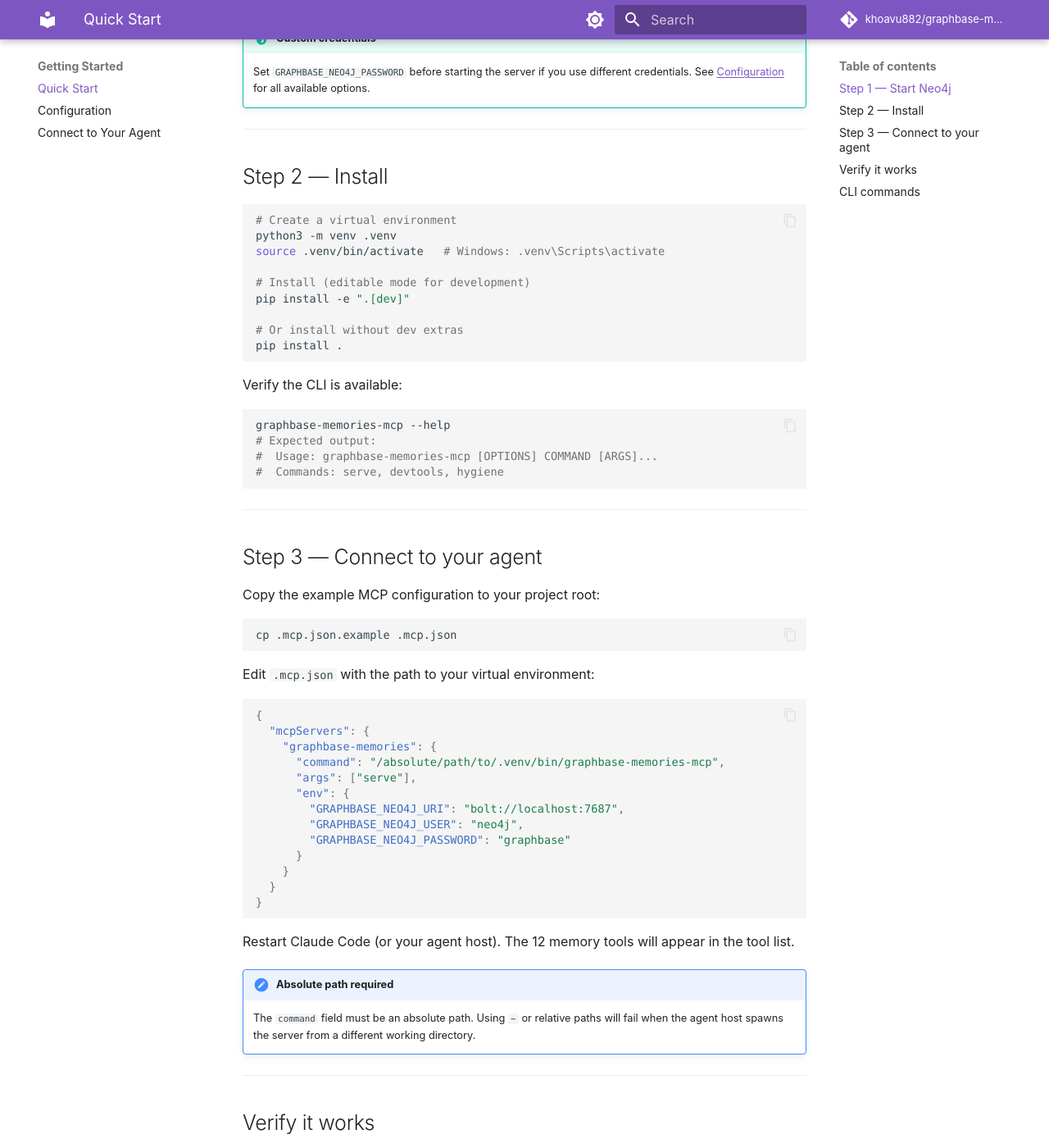
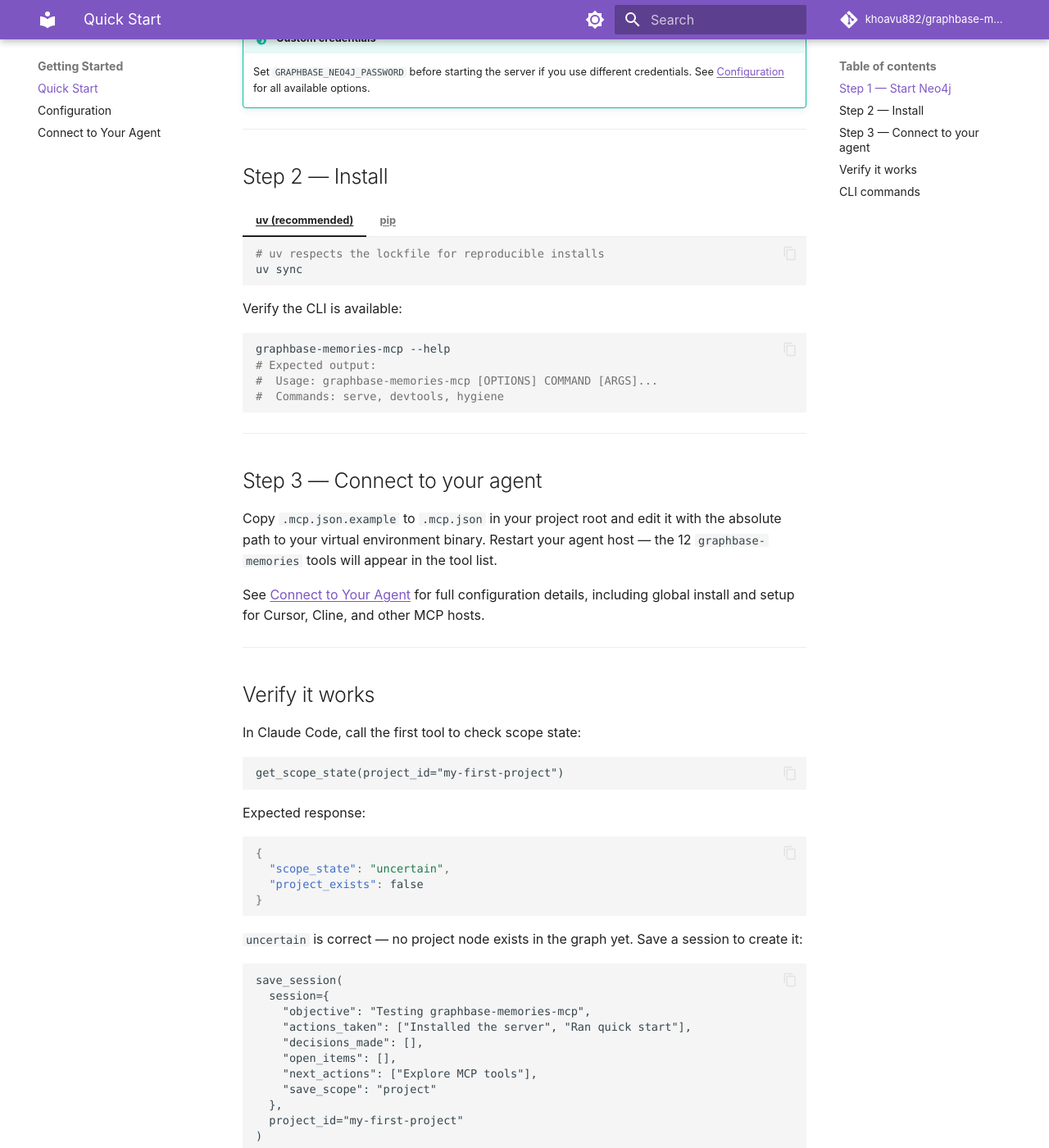
Before and after one commit to khoavu882/graphbase-memories-mcp, an MkDocs documentation site: the page built from docs/quickstart.md, in a window 1280 px wide and 1400 px high, scrolled down 628 px. Shown: the whole window at 82% size. Built offline with MkDocs 1.6.1 and Material for MkDocs 9.7.7, drawn with Linux system fonts in a browser that asks for light colours; comment, search, counter and statistics services are not loaded.

Commit message:
docs(site): fix accuracy issues and improve install guidance

````diff
--- a/docs/quickstart.md
+++ b/docs/quickstart.md
@@ -29,17 +29,26 @@
 
 ## Step 2 — Install
 
-```bash
-# Create a virtual environment
-python3 -m venv .venv
-source .venv/bin/activate   # Windows: .venv\Scripts\activate
+=== "uv (recommended)"
 
-# Install (editable mode for development)
-pip install -e ".[dev]"
+    ```bash
+    # uv respects the lockfile for reproducible installs
+    uv sync
+    ```
 
-# Or install without dev extras
-pip install .
-```
+=== "pip"
+
+    ```bash
+    # Create a virtual environment
+    python3 -m venv .venv
+    source .venv/bin/activate   # Windows: .venv\Scripts\activate
+
+    # Install (editable mode for development)
+    pip install -e ".[dev]"
+
+    # Or install without dev extras
+    pip install .
+    ```
 
 Verify the CLI is available:
 
@@ -54,35 +63,9 @@
 
 ## Step 3 — Connect to your agent
 
-Copy the example MCP configuration to your project root:
+Copy `.mcp.json.example` to `.mcp.json` in your project root and edit it with the absolute path to your virtual environment binary. Restart your agent host — the 12 `graphbase-memories` tools will appear in the tool list.
 
-```bash
-cp .mcp.json.example .mcp.json
-```
-
-Edit `.mcp.json` with the path to your virtual environment:
-
-```json
-{
-  "mcpServers": {
-    "graphbase-memories": {
-      "command": "/absolute/path/to/.venv/bin/graphbase-memories-mcp",
-      "args": ["serve"],
-      "env": {
-        "GRAPHBASE_NEO4J_URI": "bolt://localhost:7687",
-        "GRAPHBASE_NEO4J_USER": "neo4j",
-        "GRAPHBASE_NEO4J_PASSWORD": "graphbase"
-      }
-    }
-  }
-}
-```
-
-Restart Claude Code (or your agent host). The 12 memory tools will appear in the tool list.
-
-!!! note "Absolute path required"
-    The `command` field must be an absolute path. Using `~` or relative paths will fail when the
-    agent host spawns the server from a different working directory.
+See [Connect to Your Agent](connect.md) for full configuration details, including global install and setup for Cursor, Cline, and other MCP hosts.
 
 ---
 
````
Also changed, not shown: docs/architecture/graph-schema.md (+3 -3 lines), docs/development.md (+10 -11 lines), docs/tools/entity.md (+23 -10 lines).
